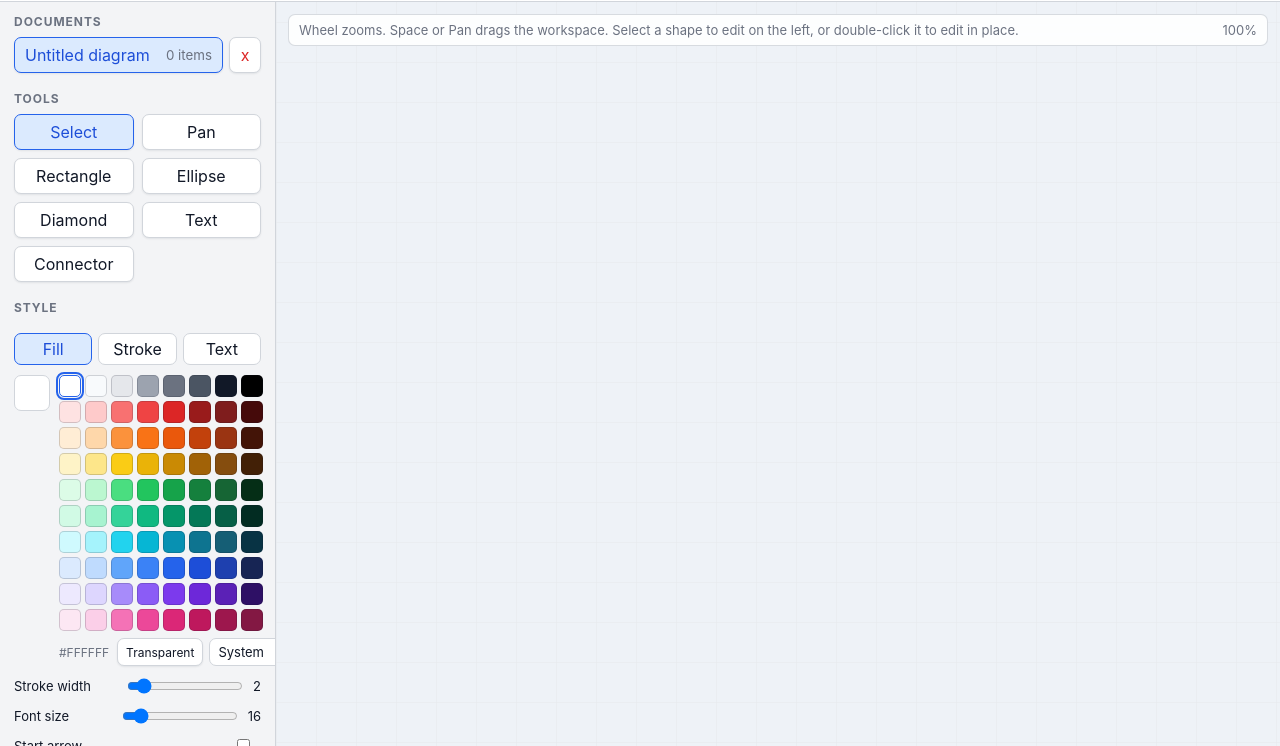
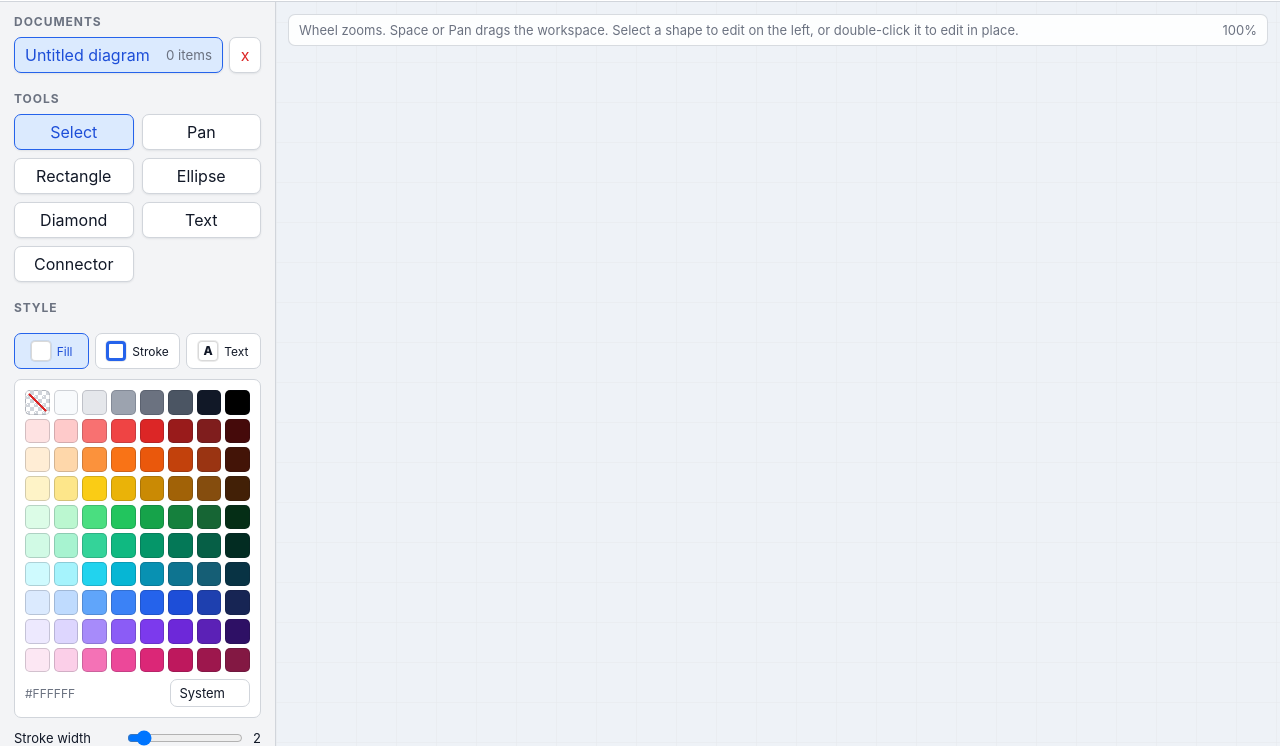
Before and after one commit to fractalate/coherence-diagramming, a plain HTML site: page index.html in a window 1280 px wide. Both pictures are taken after a click on the button "Fill". Shown: the part 54-800 px from the top of the page. Drawn offline with Linux system fonts and the light colour scheme.

Commit message:
Better Style Selection

```diff
--- a/app.js
+++ b/app.js
@@ -17,9 +17,11 @@ const els = {
   fontSize: document.getElementById("fontSize"),
   fontSizeValue: document.getElementById("fontSizeValue"),
   colorGrid: document.getElementById("colorGrid"),
-  activeColorPreview: document.getElementById("activeColorPreview"),
+  colorPalette: document.getElementById("colorPalette"),
+  fillPreview: document.getElementById("fillPreview"),
+  strokePreview: document.getElementById("strokePreview"),
+  textPreview: document.getElementById("textPreview"),
   activeColorLabel: document.getElementById("activeColorLabel"),
-  transparentColorBtn: document.getElementById("transparentColorBtn"),
   arrowStart: document.getElementById("arrowStart"),
   arrowEnd: document.getElementById("arrowEnd"),
   selectionInfo: document.getElementById("selectionInfo"),
@@ -53,9 +55,10 @@ let draftConnection = null;
 let editingShapeId = null;
 let lastShapeClick = { id: null, time: 0 };
 let activeColorTarget = "fill";
+let paletteOpen = false;
 
 const paletteColors = [
-  "#ffffff", "#f8fafc", "#e5e7eb", "#9ca3af", "#6b7280", "#4b5563", "#111827", "#000000",
+  "transparent", "#f8fafc", "#e5e7eb", "#9ca3af", "#6b7280", "#4b5563", "#111827", "#000000",
   "#fee2e2", "#fecaca", "#f87171", "#ef4444", "#dc2626", "#991b1b", "#7f1d1d", "#450a0a",
   "#ffedd5", "#fed7aa", "#fb923c", "#f97316", "#ea580c", "#c2410c", "#9a3412", "#431407",
   "#fef3c7", "#fde68a", "#facc15", "#eab308", "#ca8a04", "#a16207", "#854d0e", "#422006",
@@ -115,23 +118,39 @@ function setTool(nextTool) {
   render();
 }
 
-function currentColorValue() {
-  const target = selected?.type === "shape" ? findShape(selected.id) : selected?.type === "connection" ? findConnection(selected.id) : null;
-  const style = target?.style || defaultStyle;
-  if (activeColorTarget === "fill") return style.fill ?? defaultStyle.fill;
-  if (activeColorTarget === "stroke") return style.stroke ?? defaultStyle.stroke;
+function colorValueForTarget(target) {
+  const obj = selected?.type === "shape" ? findShape(selected.id) : selected?.type === "connection" ? findConnection(selected.id) : null;
+  const style = obj?.style || defaultStyle;
+  if (target === "fill") return style.fill ?? defaultStyle.fill;
+  if (target === "stroke") return style.stroke ?? defaultStyle.stroke;
   return style.text ?? defaultStyle.text;
 }
 
-function setActiveColorTarget(target) {
-  activeColorTarget = target;
-  document.querySelectorAll(".color-tab").forEach((button) => {
-    button.classList.toggle("active", button.dataset.colorTarget === activeColorTarget);
+function currentColorValue() {
+  return colorValueForTarget(activeColorTarget);
+}
+
+function togglePaletteFor(target) {
+  if (activeColorTarget === target && paletteOpen) {
+    paletteOpen = false;
+  } else {
+    activeColorTarget = target;
+    paletteOpen = true;
+  }
+  renderColorUI();
+}
+
+function renderColorUI() {
+  document.querySelectorAll(".color-swatch-btn").forEach((button) => {
+    button.classList.toggle("active", button.dataset.colorTarget === activeColorTarget && paletteOpen);
   });
+  els.colorPalette.hidden = !paletteOpen;
   [els.fillColor, els.strokeColor, els.textColor].forEach((input) => {
     input.classList.remove("active-system-color");
   });
-  colorInputForTarget(activeColorTarget).classList.add("active-system-color");
+  if (paletteOpen) {
+    colorInputForTarget(activeColorTarget).classList.add("active-system-color");
+  }
   renderPaletteState();
 }
 
@@ -157,19 +176,30 @@ function renderPalette() {
   els.colorGrid.replaceChildren(...paletteColors.map((color) => {
     const button = document.createElement("button");
     button.type = "button";
-    button.className = "swatch";
+    button.className = color === "transparent" ? "swatch swatch-transparent" : "swatch";
     button.dataset.color = color;
-    button.title = color;
-    button.style.background = color;
+    button.title = color === "transparent" ? "Transparent" : color;
+    if (color !== "transparent") button.style.background = color;
     return button;
   }));
   renderPaletteState();
 }
 
 function renderPaletteState() {
+  ["fill", "stroke", "text"].forEach((target) => {
+    const color = colorValueForTarget(target);
+    const el = els[target + "Preview"];
+    const isTransparent = color === "transparent";
+    el.classList.toggle("is-transparent", isTransparent);
+    if (target === "fill") {
+      el.style.background = isTransparent ? "" : color;
+    } else if (target === "stroke") {
+      el.style.borderColor = isTransparent ? "" : color;
+    } else {
+      el.style.color = isTransparent ? "" : color;
+    }
+  });
   const color = currentColorValue();
-  els.activeColorPreview.classList.toggle("transparent-preview", color === "transparent");
-  els.activeColorPreview.style.background = color === "transparent" ? "" : color;
   els.activeColorLabel.textContent = color === "transparent" ? "TRANSPARENT" : color.toUpperCase();
   els.colorGrid.querySelectorAll(".swatch").forEach((button) => {
     button.classList.toggle("active", button.dataset.color.toLowerCase() === color.toLowerCase());
@@ -1071,8 +1101,8 @@ document.querySelectorAll(".tool").forEach((button) => {
   button.addEventListener("click", () => setTool(button.dataset.tool));
 });
 
-document.querySelectorAll(".color-tab").forEach((button) => {
-  button.addEventListener("click", () => setActiveColorTarget(button.dataset.colorTarget));
+document.querySelectorAll(".color-swatch-btn").forEach((button) => {
+  button.addEventListener("click", () => togglePaletteFor(button.dataset.colorTarget));
 });
 
 els.colorGrid.addEventListener("click", (event) => {
@@ -1080,8 +1110,6 @@ els.colorGrid.addEventListener("click", (event) => {
   if (!swatch) return;
   applyColor(activeColorTarget, swatch.dataset.color);
 });
-els.transparentColorBtn.addEventListener("click", () => applyColor(activeColorTarget, "transparent"));
-
 els.workspace.addEventListener("pointerdown", onPointerDown);
 els.workspace.addEventListener("pointermove", onPointerMove);
 els.workspace.addEventListener("pointerup", onPointerUp);
@@ -1185,5 +1213,4 @@ window.addEventListener("blur", () => {
 window.addEventListener("resize", render);
 
 renderPalette();
-setActiveColorTarget("fill");
 render();
--- a/index.html
+++ b/index.html
@@ -47,26 +47,31 @@
 
         <section class="properties">
           <h2>Style</h2>
-          <div class="color-tabs" role="group" aria-label="Color target">
-            <button id="fillColorTab" class="color-tab active" type="button" data-color-target="fill">Fill</button>
-            <button id="strokeColorTab" class="color-tab" type="button" data-color-target="stroke">Stroke</button>
-            <button id="textColorTab" class="color-tab" type="button" data-color-target="text">Text</button>
+          <div class="color-swatches">
+            <button class="color-swatch-btn" type="button" data-color-target="fill" title="Fill color">
+              <span class="color-indicator fill-indicator" id="fillPreview"></span>
+              <span>Fill</span>
+            </button>
+            <button class="color-swatch-btn" type="button" data-color-target="stroke" title="Stroke color">
+              <span class="color-indicator stroke-indicator" id="strokePreview"></span>
+              <span>Stroke</span>
+            </button>
+            <button class="color-swatch-btn" type="button" data-color-target="text" title="Text color">
+              <span class="color-indicator text-indicator" id="textPreview">A</span>
+              <span>Text</span>
+            </button>
           </div>
-          <div class="color-picker">
-            <div id="activeColorPreview" class="active-color-preview" aria-hidden="true"></div>
-            <div>
+          <div id="colorPalette" class="color-palette" hidden>
             <div id="colorGrid" class="color-grid" aria-label="Color palette"></div>
             <div class="system-color-row">
               <span id="activeColorLabel">#ffffff</span>
               <div class="color-actions">
-                  <button id="transparentColorBtn" type="button" class="system-color-button">Transparent</button>
                 <label class="system-color-button">
                   System
                   <input id="fillColor" type="color" value="#ffffff">
                   <input id="strokeColor" type="color" value="#2563eb">
                   <input id="textColor" type="color" value="#111827">
                 </label>
-                </div>
               </div>
             </div>
           </div>
--- a/styles.css
+++ b/styles.css
@@ -205,45 +205,114 @@ h2 {
   gap: 10px;
 }
 
-.color-tabs {
+.color-swatches {
   display: grid;
-  grid-template-columns: repeat(3, minmax(0, 1fr));
+  grid-template-columns: repeat(3, 1fr);
   gap: 6px;
 }
 
-.color-tab {
-  min-height: 30px;
-  padding: 5px 8px;
+.color-swatch-btn {
+  display: flex;
+  align-items: center;
+  justify-content: center;
+  gap: 6px;
   box-shadow: none;
+  font-size: 12px;
 }
 
-.color-picker {
-  display: grid;
-  grid-template-columns: 36px minmax(0, 1fr);
-  gap: 9px;
-  align-items: start;
+.color-indicator {
+  width: 20px;
+  height: 20px;
+  border-radius: 4px;
+  flex-shrink: 0;
+  position: relative;
+  box-shadow: inset 0 0 0 1px rgba(0, 0, 0, 0.15), 0 0 0 1px rgba(0, 0, 0, 0.08);
 }
 
-.active-color-preview {
-  width: 36px;
-  height: 36px;
-  border: 1px solid var(--line);
-  border-radius: 7px;
+.fill-indicator {
   background: #fff;
-  box-shadow: inset 0 0 0 1px rgba(255, 255, 255, 0.65);
 }
 
-.transparent-preview,
-.swatch.transparent-preview {
+.stroke-indicator {
+  background: #fff;
+  border: 3px solid #2563eb;
+  box-shadow: 0 0 0 1px rgba(0, 0, 0, 0.08);
+}
+
+.text-indicator {
+  display: flex;
+  align-items: center;
+  justify-content: center;
+  font-weight: 800;
+  font-size: 12px;
+  line-height: 1;
+  background: #fff;
+}
+
+.color-indicator.is-transparent {
   background:
     linear-gradient(45deg, #d1d5db 25%, transparent 25%),
     linear-gradient(-45deg, #d1d5db 25%, transparent 25%),
     linear-gradient(45deg, transparent 75%, #d1d5db 75%),
     linear-gradient(-45deg, transparent 75%, #d1d5db 75%);
   background-color: #fff;
-  background-position: 0 0, 0 8px, 8px -8px, -8px 0;
-  background-size: 16px 16px;
+  background-position: 0 0, 0 3px, 3px -3px, -3px 0;
+  background-size: 6px 6px;
+  border: 1px solid rgba(17, 24, 39, 0.18);
+  color: transparent;
 }
+
+.color-indicator.is-transparent::after {
+  content: '';
+  position: absolute;
+  inset: 1px;
+  background: linear-gradient(
+    to top right,
+    transparent calc(50% - 1px),
+    var(--danger) calc(50% - 1px),
+    var(--danger) calc(50% + 1px),
+    transparent calc(50% + 1px)
+  );
+  border-radius: 2px;
+}
+
+.swatch-transparent {
+  position: relative;
+  background:
+    linear-gradient(45deg, #d1d5db 25%, transparent 25%),
+    linear-gradient(-45deg, #d1d5db 25%, transparent 25%),
+    linear-gradient(45deg, transparent 75%, #d1d5db 75%),
+    linear-gradient(-45deg, transparent 75%, #d1d5db 75%) !important;
+  background-color: #fff !important;
+  background-position: 0 0, 0 4px, 4px -4px, -4px 0 !important;
+  background-size: 8px 8px !important;
+}
+
+.swatch-transparent::after {
+  content: '';
+  position: absolute;
+  inset: 2px;
+  background: linear-gradient(
+    to top right,
+    transparent calc(50% - 1px),
+    var(--danger) calc(50% - 1px),
+    var(--danger) calc(50% + 1px),
+    transparent calc(50% + 1px)
+  );
+  border-radius: 3px;
+}
+
+.color-palette {
+  padding: 10px;
+  border: 1px solid var(--line);
+  border-radius: 7px;
+  background: #fff;
+}
+
+.color-palette[hidden] {
+  display: none;
+}
+
 
 .color-grid {
   display: grid;
```
Lines whose indentation alone changed are shown as unchanged.
